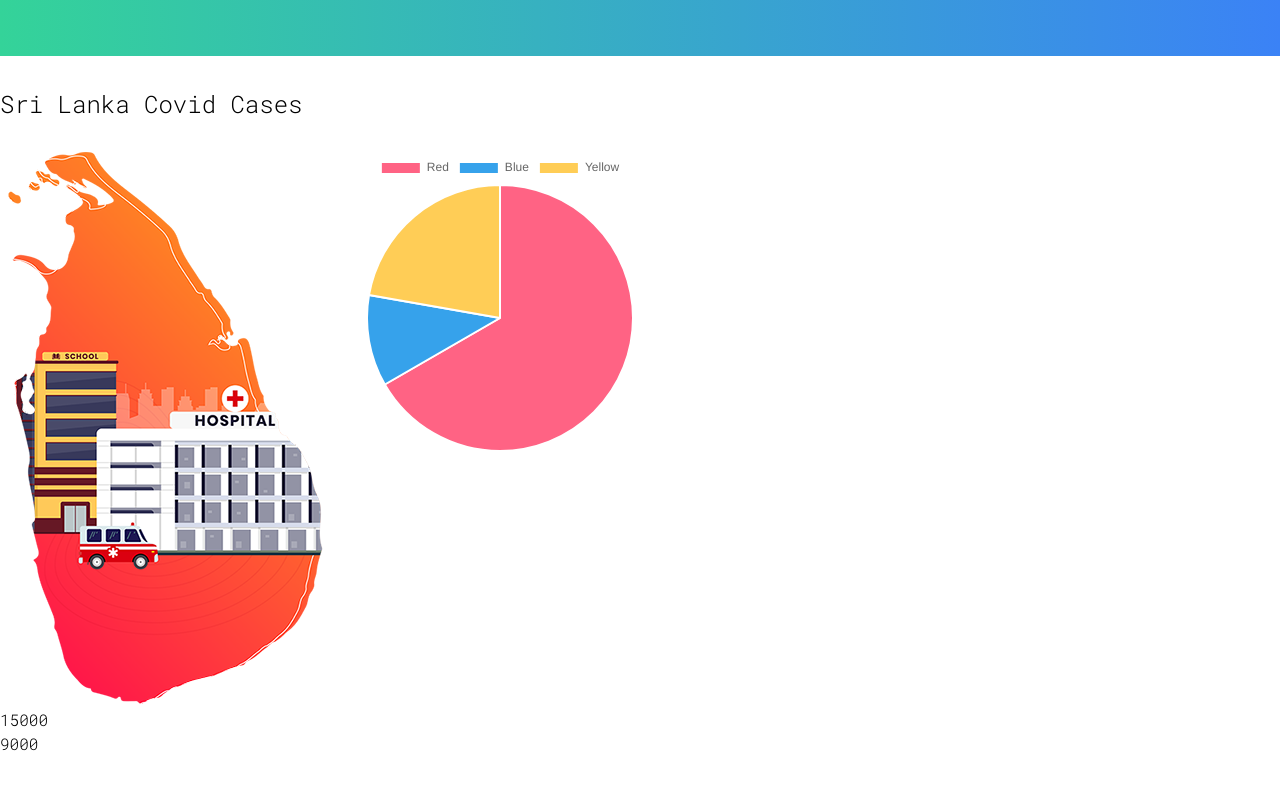
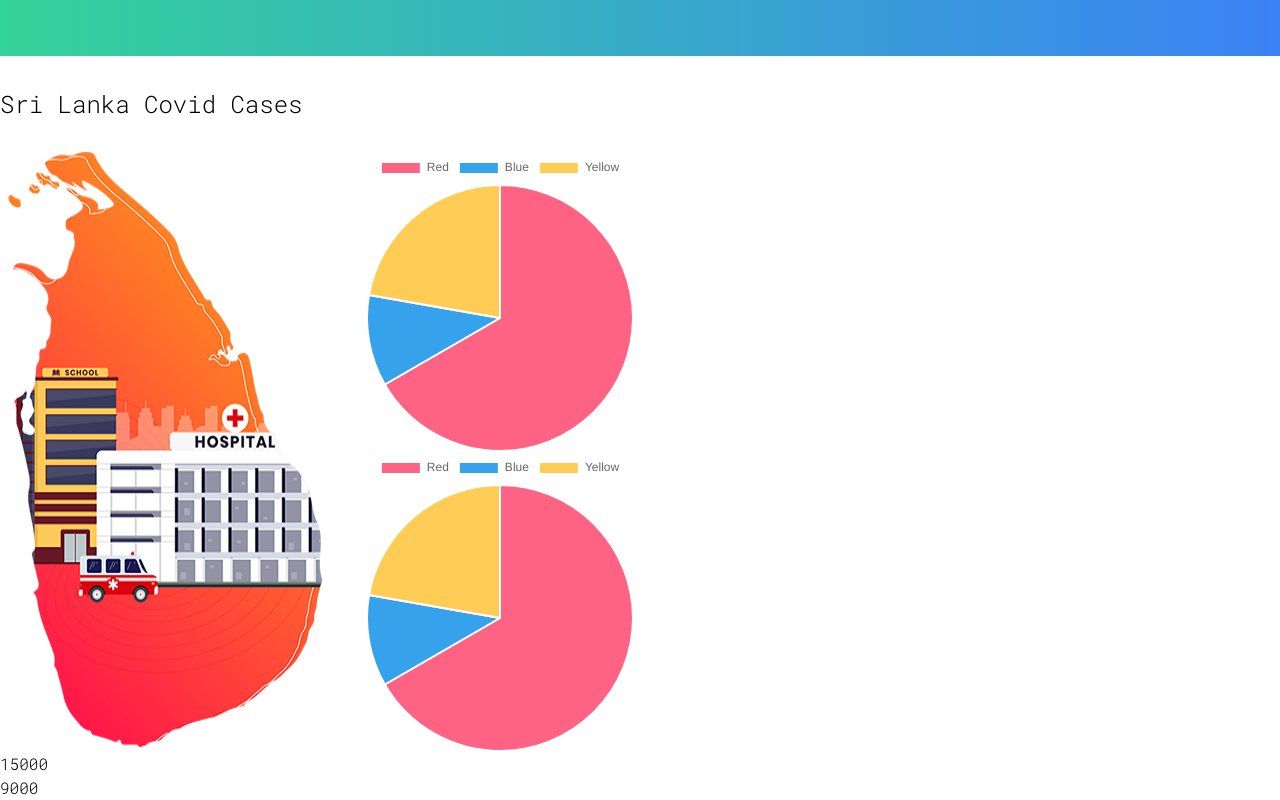
Before and after one commit to gimnakatugampala/covid-tracker-srilanka, a website: page index.html in a window 1280 px wide. Shown: the part 744-1544 px from the top of the page. Before the commit the page ends 1500 px from the top, so only its background shows below. Drawn offline with nearby package versions, Linux system fonts and the light colour scheme.

Commit message:
added the chart

```diff
--- a/index.html
+++ b/index.html
@@ -41,8 +41,9 @@
 
     <div id="sl" class="flex">
         <img src="./img/srilanka.png">
-        <div id="chart-sl">
-            <canvas id="myChart"></canvas>
+        <div id="chart-sl" class="inline" style="float: left;" >
+            <canvas id="getTotal"></canvas>
+            <canvas id="getDaily"></canvas>
         </div>
     </div>
 
--- a/js/main.js
+++ b/js/main.js
@@ -49,10 +49,45 @@ function getTotalLocal(){
   };
 
   var myChart = new Chart(
-    document.getElementById('myChart'),
+    document.getElementById('getTotal'),
     config
   );
 
 }
 
+// Get Daily local
+function getDailyLocal(){
+
+    const data = {
+        labels: [
+          'Red',
+          'Blue',
+          'Yellow'
+        ],
+        datasets: [{
+          label: 'My First Dataset',
+          data: [300, 50, 100],
+          backgroundColor: [
+            'rgb(255, 99, 132)',
+            'rgb(54, 162, 235)',
+            'rgb(255, 205, 86)'
+          ],
+          hoverOffset: 4
+        }]
+      };
+
+  const config = {
+    type: 'pie',
+    data: data,
+  };
+
+  var myChart = new Chart(
+    document.getElementById('getDaily'),
+    config
+  );
+
+
+}
+
 getTotalLocal()
+getDailyLocal()
```
Also changed, not shown: dist/index.html, 2 other files.
